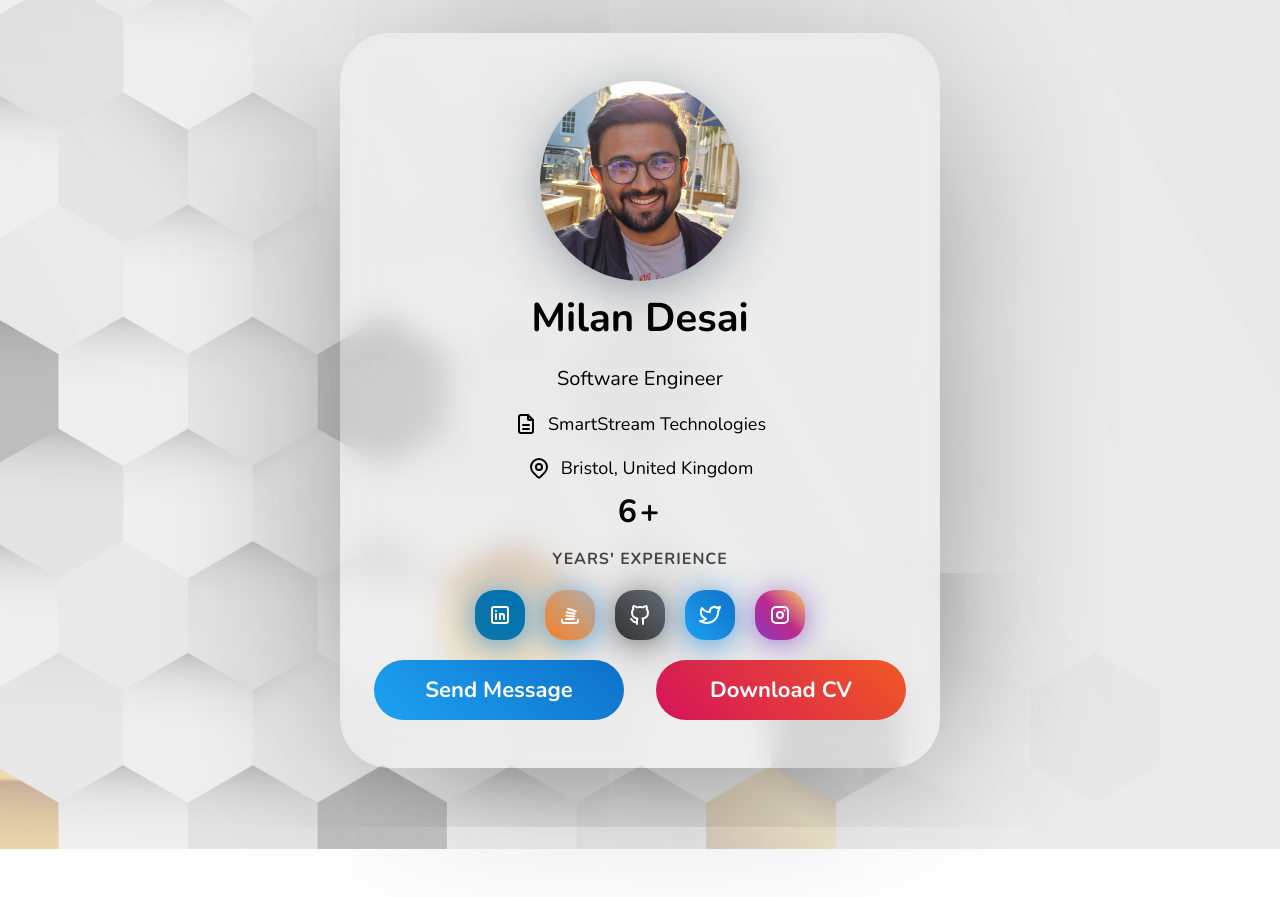
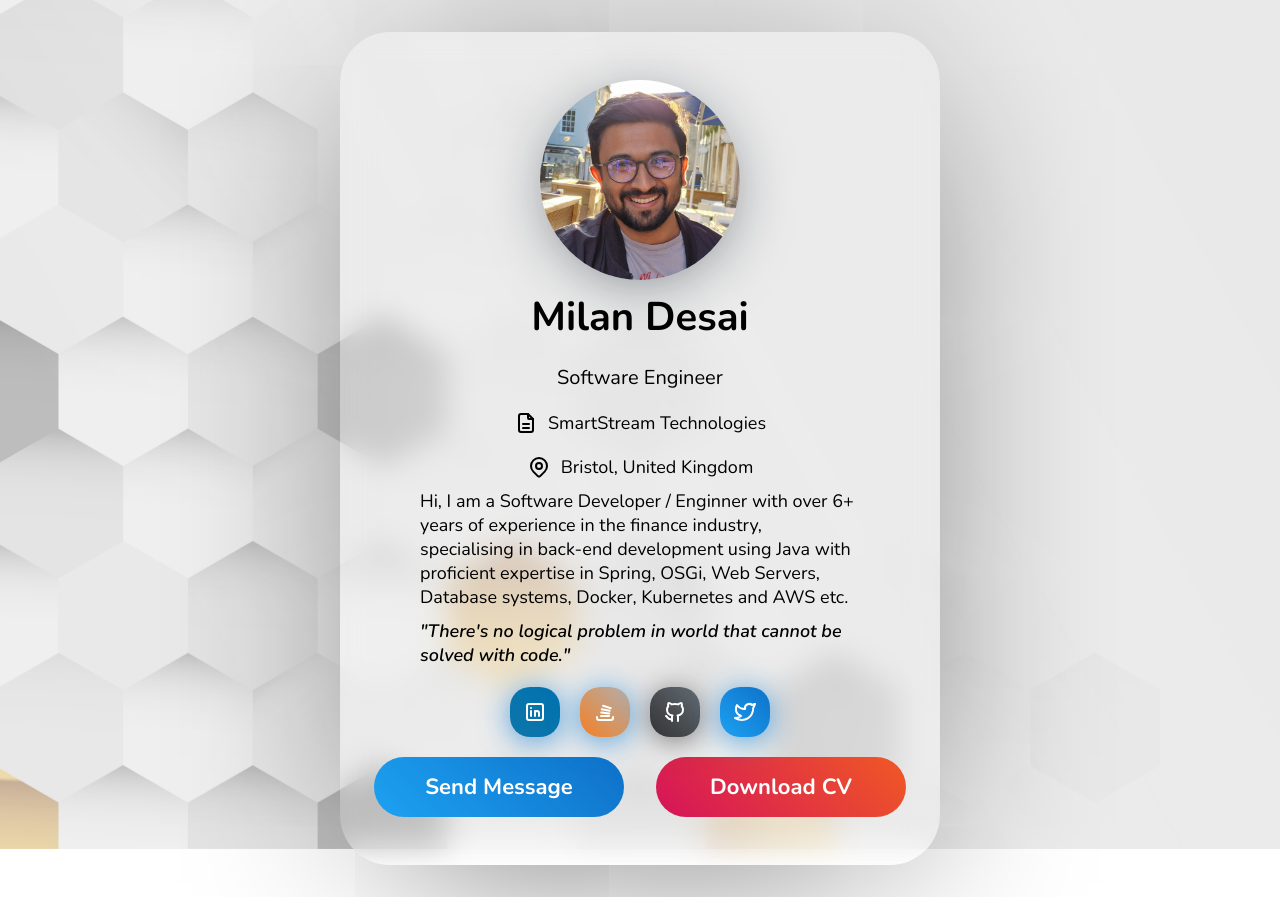
Before and after one commit to milandesai47/hi-milan, a plain HTML site: page index.html in a window 1280 px wide. Before the commit the page ends 800 px from the top, so only its background shows below. Drawn offline with nearby package versions, Linux system fonts and the light colour scheme.

Commit message:
added CV, removed social refs, typo fix

```diff
--- a/index.html
+++ b/index.html
@@ -43,11 +43,14 @@
                  </span>
             </div>
         </div>
-        <div class="profile-card__info">
-            <div>
-                <div>6+</div>
-                <div>Years' Experience</div>
-            </div>
+
+        <div style="display: flex;align-items:center;gap:10px;justify-content: center;">
+            Hi, I am  a Software Developer / Enginner with over 6+ years of experience in the finance industry,
+            specialising in back-end development using Java with proficient expertise in Spring, OSGi, Web Servers,
+            Database systems, Docker, Kubernetes and AWS etc.
+        </div>
+        <div style="display: flex;align-items:center;gap:10px;font-style: italic;justify-content: center;">
+          "There's no logical problem in world that cannot be solved with code."
         </div>
 
         <div class="profile-card__socials">
@@ -84,14 +87,6 @@
                     <path d="M22 4.01c-1 .49 -1.98 .689 -3 .99c-1.121 -1.265 -2.783 -1.335 -4.38 -.737s-2.643 2.06 -2.62 3.737v1c-3.245 .083 -6.135 -1.395 -8 -4c0 0 -4.182 7.433 4 11c-1.872 1.247 -3.739 2.088 -6 2c3.308 1.803 6.913 2.423 10.034 1.517c3.58 -1.04 6.522 -3.723 7.651 -7.742a13.84 13.84 0 0 0 .497 -3.753c-.002 -.249 1.51 -2.772 1.818 -4.013z"></path>
                  </svg>
             </a>
-            <a href="https://www.instagram.com/i_milandesai/" class="instagram" target="_blank">
-                <svg xmlns="http://www.w3.org/2000/svg" class="icon icon-tabler icon-tabler-brand-instagram" width="24" height="24" viewBox="0 0 24 24" stroke-width="2" stroke="currentColor" fill="none" stroke-linecap="round" stroke-linejoin="round">
-                    <path stroke="none" d="M0 0h24v24H0z" fill="none"></path>
-                    <rect x="4" y="4" width="16" height="16" rx="4"></rect>
-                    <circle cx="12" cy="12" r="3"></circle>
-                    <line x1="16.5" y1="7.5" x2="16.5" y2="7.501"></line>
-                 </svg>
-            </a>
         </div>
 
         <div class="profile-card__actions">
@@ -101,7 +96,9 @@
                 </a>
             </button>
             <button class="orange">
-                Download CV
+                <a href="resume.pdf" Download >
+                    Download CV
+                </a>
             </button>
         </div>
     </div>
```
Also changed, not shown: 1 other file.
